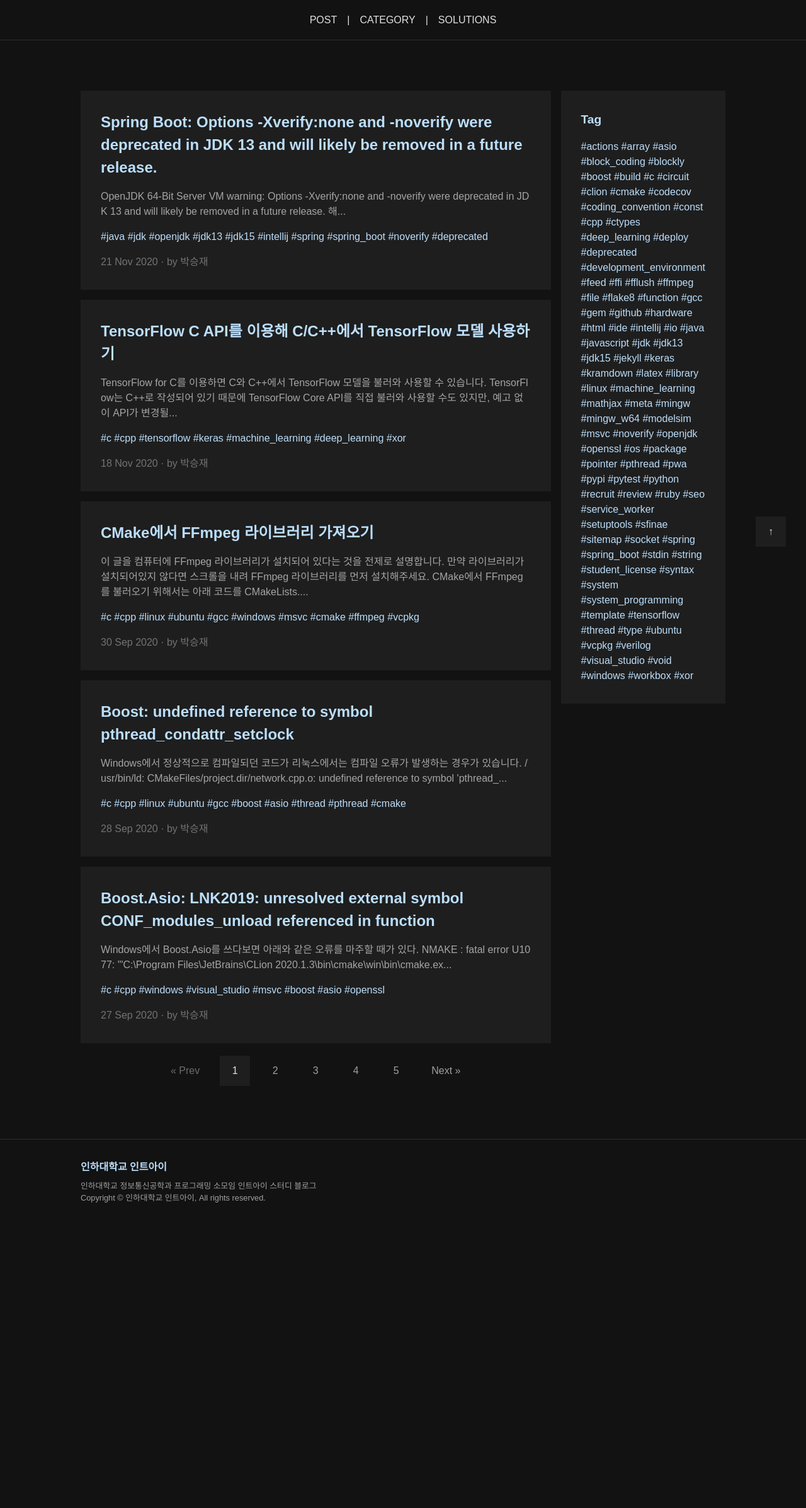
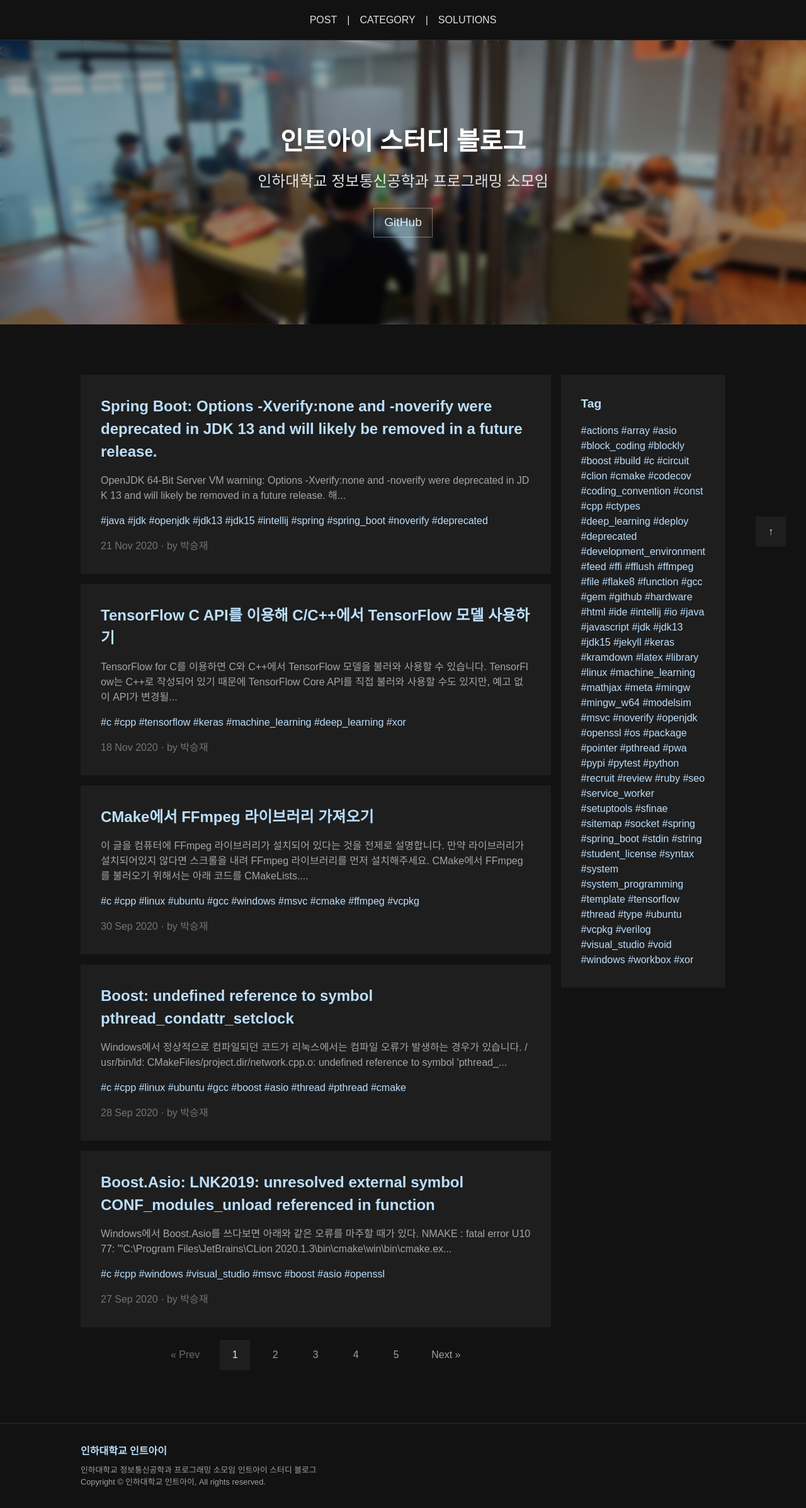
Before and after one commit to int-i/int-i.github.io, a Jekyll site: the page built from index.html, in a window 1280 px wide. Shown: the whole page at 63% size. Built offline with Jekyll 4.4.1, drawn with Linux system fonts in a browser that asks for light colours; some web fonts are replaced; the list of posts is cut into pages by our own code; before the commit the page ends 1943 px from its top, so only the background shows below that.

Commit message:
Add hero section on first page

```diff
--- a/_sass/components/_index.scss
+++ b/_sass/components/_index.scss
@@ -4,6 +4,7 @@
 @import 'container';
 @import 'card';
 @import 'grid';
+@import 'hero';
 @import 'list';
 @import 'tag';
 @import 'paginator';
--- /dev/null
+++ b/_sass/components/hero.scss
@@ -0,0 +1,51 @@
+.hero {
+  position: relative;
+  height: 50vh;
+  background: center/cover no-repeat url('/assets/posts/2020-01-27-welcome/inti_hackathon.jpg') ;
+  border-bottom: 1px rgba($on-surface-color, 0.12) solid;
+}
+
+.hero__scrim {
+  position: absolute;
+  display: flex;
+  flex-direction: column;
+  align-items: center;
+  justify-content: center;
+  top: 0;
+  bottom: -1px;
+  left: 0;
+  right: 0;
+  background-color: rgba($surface-color, 0.38);
+  backdrop-filter: blur(5px);
+}
+
+.hero__title {
+  margin: 0.5rem 0;
+  font-size: 2.5rem;
+  font-weight: bold;
+  color: $on-surface-color;
+  text-decoration: none;
+}
+
+.hero__subtitle {
+  margin: 0.5rem 0;
+  font-size: 1.5rem;
+  font-weight: normal;
+  color: rgba($on-surface-color, 0.87);
+  text-decoration: none;
+}
+
+.hero__button {
+  margin: 1rem 0;
+  padding: 0.5rem 1rem;
+  color: rgba($on-surface-color, 0.87);
+  font-size: 1.2rem;
+  border: 1px rgba($on-surface-color, 0.38) solid;
+  text-decoration: none;
+  transition: background-color 0.5s;
+}
+
+
+.hero__button:hover {
+  background-color: rgba($on-surface-color, 0.05);
+}
--- a/index.html
+++ b/index.html
@@ -1,6 +1,16 @@
 ---
 layout: default
 ---
+
+{% if paginator.page == 1 %}
+<section class="hero">
+  <div class="hero__scrim">
+    <h1 class="hero__title">인트아이 스터디 블로그</h1>
+    <h2 class="hero__subtitle">인하대학교 정보통신공학과 프로그래밍 소모임</h2>
+    <a class="hero__button" href="https://github.com/int-i">GitHub</a>
+  </div>
+</section>
+{% endif %}
 
 <div class="container grid grid--weighted-double-stage">
   <section>
```
